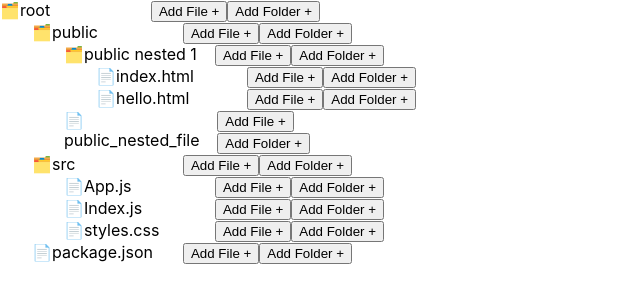
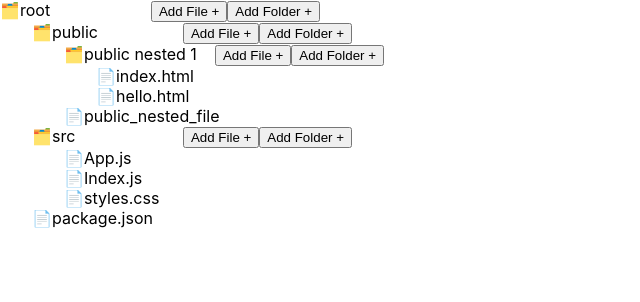
Before and after one commit to code0monkey1/react-interview-file-explorer, a React (Create React App) app: page / in a window 1280 px wide. Shown: the top 302 px of the page, without its empty margins (0-640 px from the left). Built offline with nearby package versions, Linux system fonts and the light colour scheme.

Commit message:
23 Apr 2023, 13:26

```diff
--- a/src/components/Folder.jsx
+++ b/src/components/Folder.jsx
@@ -55,7 +55,7 @@ const Folder = ({data,addNewNode}) => {
       <div >
           <div style={{width:"20rem",display:"flex",justifyContent:"space-between"}}>
             <span>{data.isFolder?<>🗂️</>:<>📄</>}{data.name}</span>
-          <div>
+          <div style={{display:data.isFolder?"block":"none"}}>
                 <button  onClick={(e)=>{handleNewFolder(e,false)}}>Add File +</button>
                 <button  onClick={(e)=>{handleNewFolder(e,true)}}>Add Folder +</button>
             </div>
```
